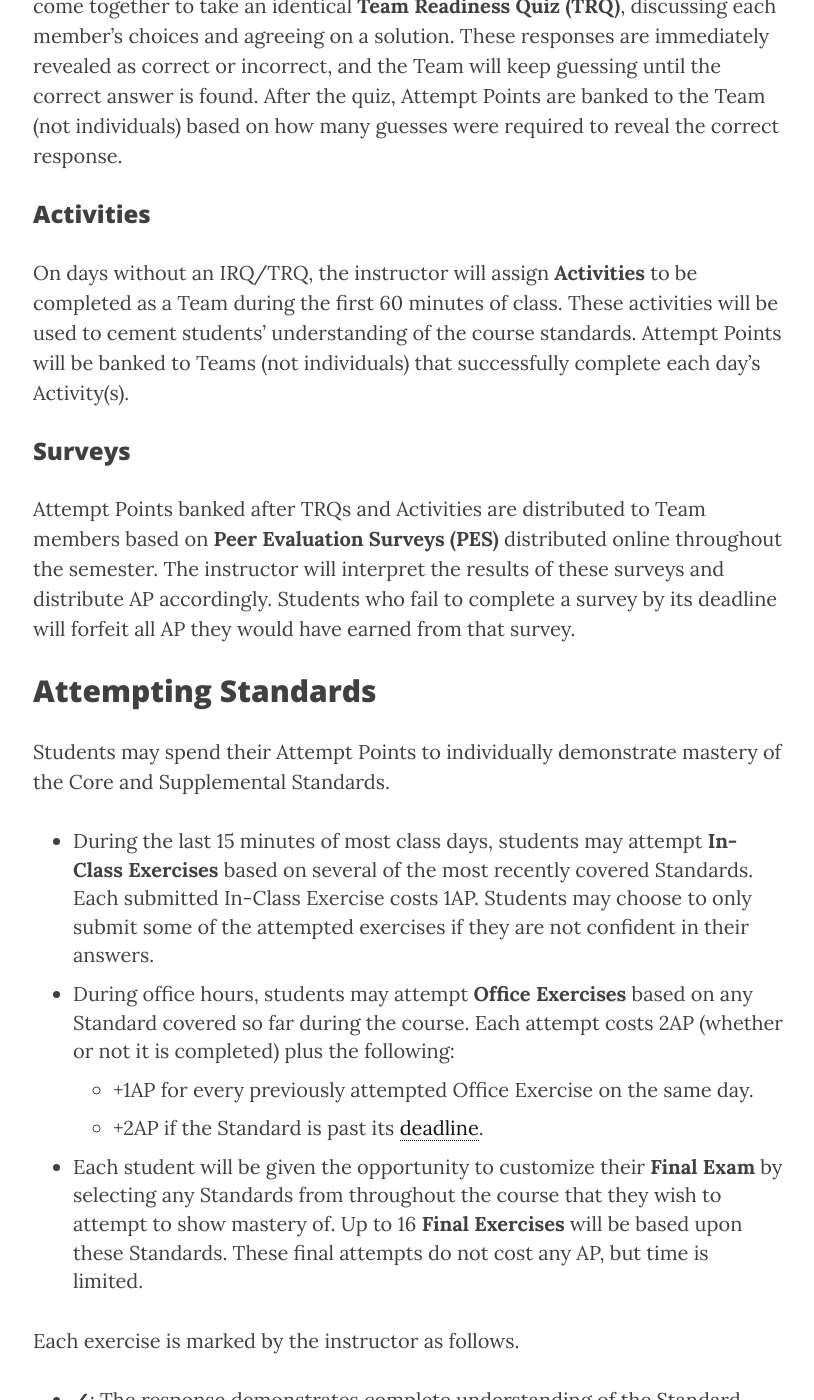
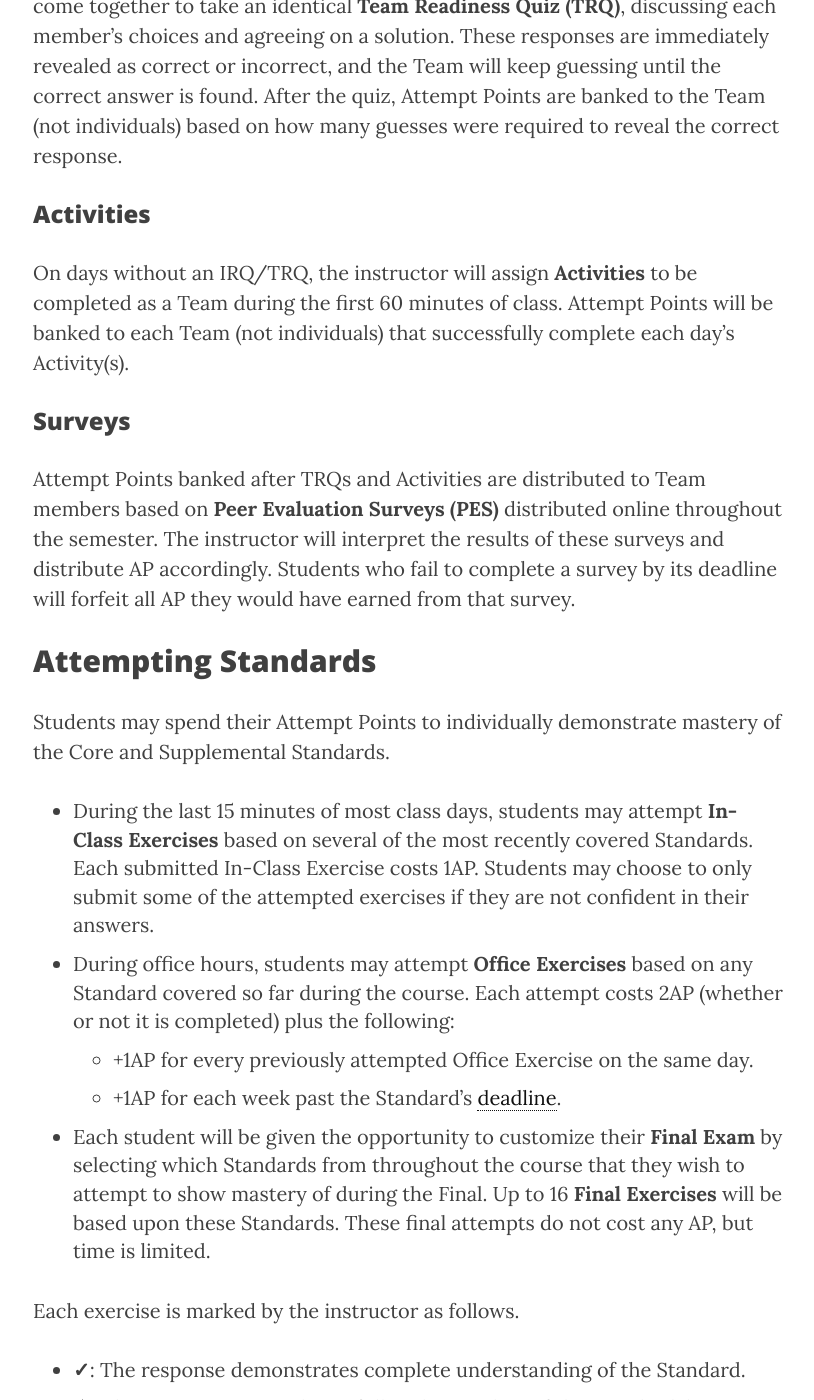
Before and after one commit to jford1906/prof.clontz.org, a Jekyll site: the page built from classes/2017/06/ma126/index.md, in a window 1280 px wide and 1400 px high, scrolled down 2857 px. Shown: the whole window, without its empty margins (232-1046 px from the left). Built offline with Jekyll 4.4.1, drawn with Linux system fonts in a browser that asks for light colours; nearby versions of some CDN libraries; formulas are drawn with MathJax 3.

Commit message:
update summer ma126

```diff
--- a/classes/2017/06/ma126/index.md
+++ b/classes/2017/06/ma126/index.md
@@ -106,9 +106,8 @@ correct response.
 ### Activities
 
 On days without an IRQ/TRQ, the instructor will assign **Activities**
-to be completed as a Team during the first 60 minutes of class. These
-activities will be used to cement students' understanding of the
-course standards. Attempt Points will be banked to Teams
+to be completed as a Team during the first 60 minutes of class.
+Attempt Points will be banked to each Team
 (not individuals) that successfully complete each day's Activity(s).
 
 ### Surveys
@@ -136,10 +135,10 @@ of the Core and Supplemental Standards.
   any Standard covered so far during the course. Each attempt costs 2AP
   (whether or not it is completed) plus the following:
     * +1AP for every previously attempted Office Exercise on the same day.
-    * +2AP if the Standard is past its [deadline][standards].
+    * +1AP for each week past the Standard's [deadline][standards].
 * Each student will be given the opportunity to customize their **Final Exam**
-  by selecting any Standards from throughout the course that they wish to
-  attempt to show mastery of.
+  by selecting which Standards from throughout the course that they wish to
+  attempt to show mastery of during the Final.
   Up to 16 **Final Exercises** will be based upon these Standards.
   These final attempts do not cost any AP, but time is limited.
 
```
Also changed, not shown: classes/2017/06/ma126/standards.md (+1 -1 lines), 1 other file.
